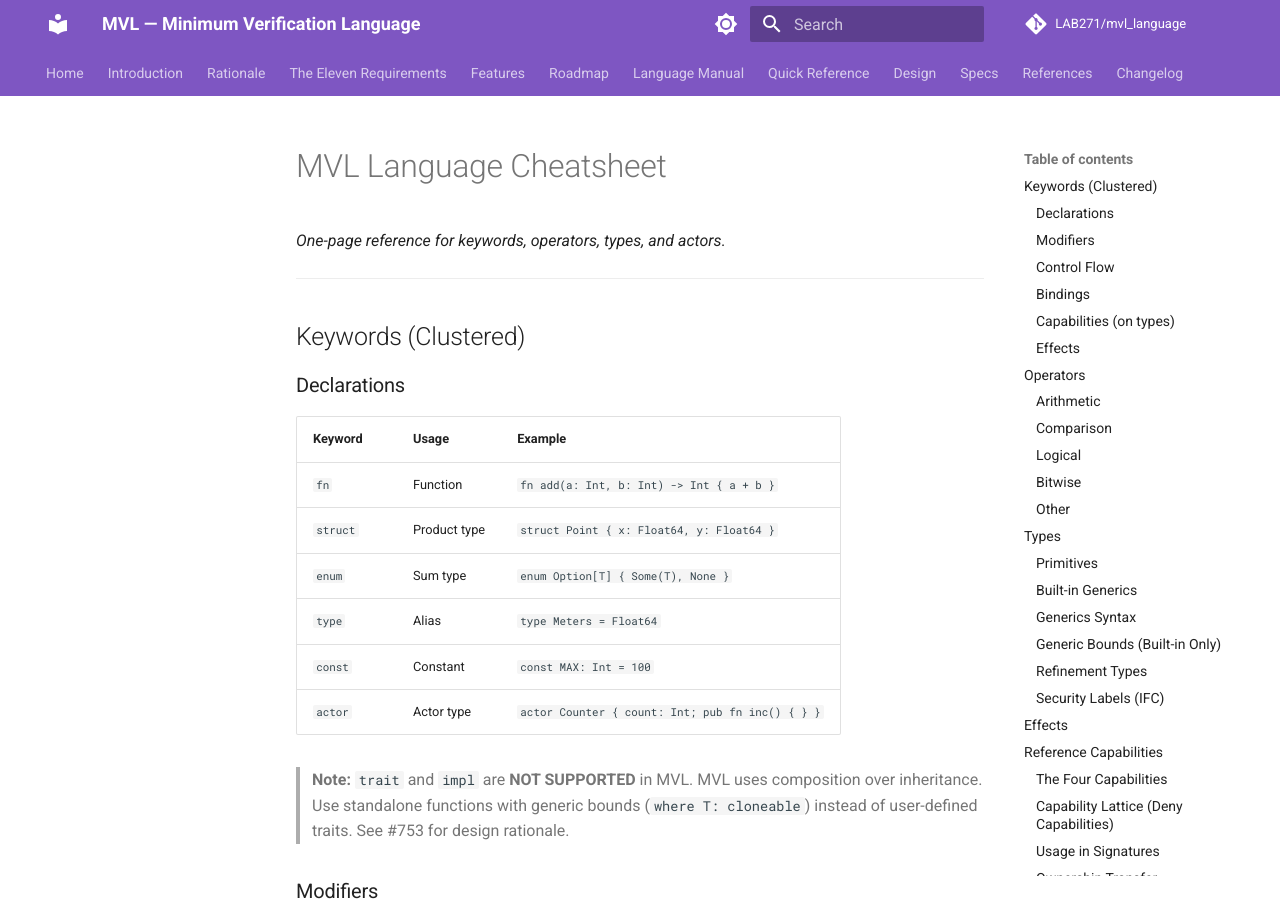
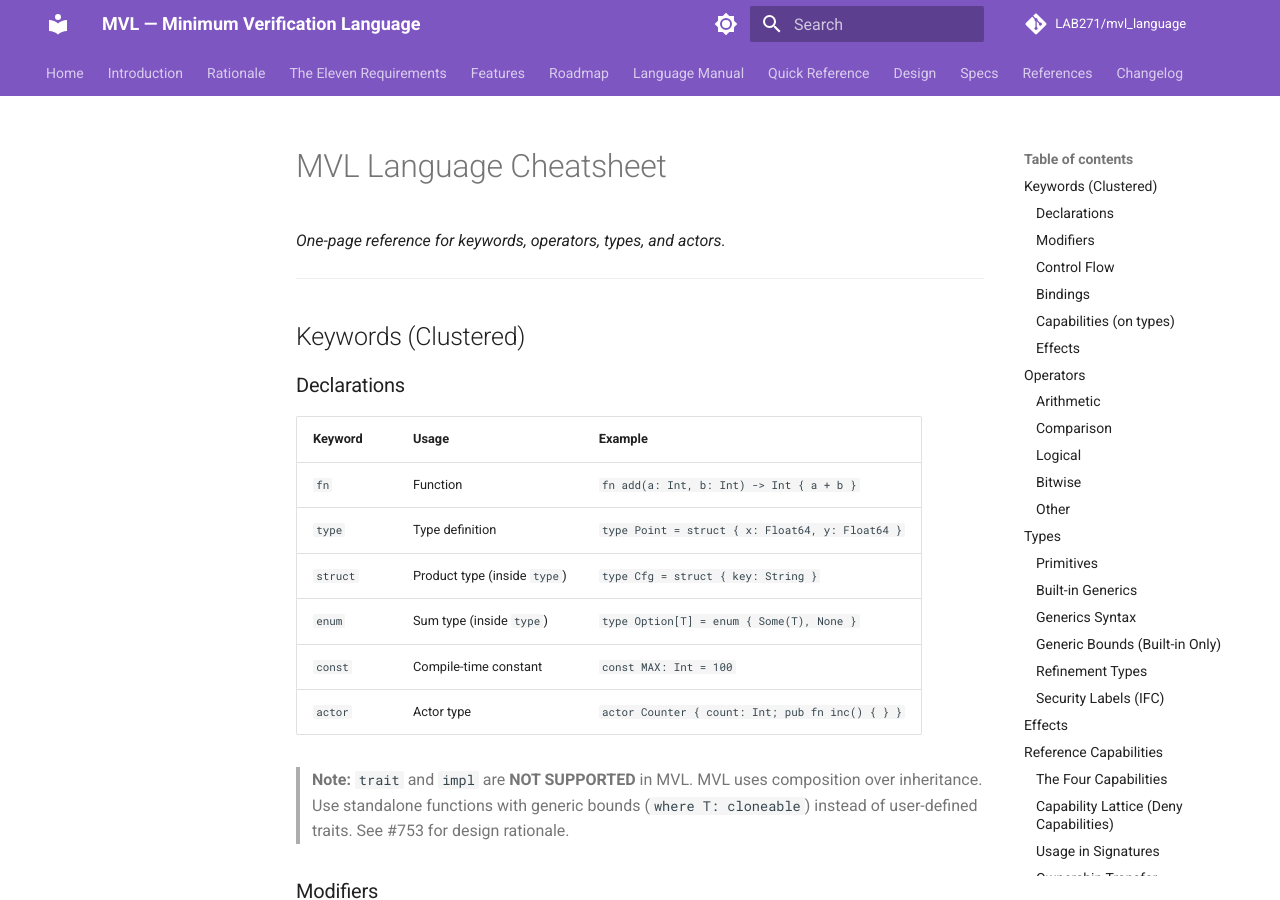
Before and after one commit to mvl-lang/mvl, an MkDocs documentation site: the page built from docs/mvl_cheatsheet.md, in a window 1280 px wide and 900 px high. Built offline with MkDocs 1.6.1 and Material for MkDocs 9.7.7, drawn with Linux system fonts in a browser that asks for light colours; comment, search, counter and statistics services are not loaded.

Commit message:
fix(docs): struct/enum require type keyword prefix
MVL syntax is `type Name = struct { ... }` not bare `struct Name { ... }`.
The `struct` and `enum` keywords appear inside type declarations only.

Co-Authored-By: Claude Opus 4.6 <noreply@anthropic.com>

```diff
--- a/docs/mvl_cheatsheet.md
+++ b/docs/mvl_cheatsheet.md
@@ -10,10 +10,10 @@
 | Keyword | Usage | Example |
 |---------|-------|---------|
 | `fn` | Function | `fn add(a: Int, b: Int) -> Int { a + b }` |
-| `struct` | Product type | `struct Point { x: Float64, y: Float64 }` |
-| `enum` | Sum type | `enum Option[T] { Some(T), None }` |
-| `type` | Alias | `type Meters = Float64` |
-| `const` | Constant | `const MAX: Int = 100` |
+| `type` | Type definition | `type Point = struct { x: Float64, y: Float64 }` |
+| `struct` | Product type (inside `type`) | `type Cfg = struct { key: String }` |
+| `enum` | Sum type (inside `type`) | `type Option[T] = enum { Some(T), None }` |
+| `const` | Compile-time constant | `const MAX: Int = 100` |
 | `actor` | Actor type | `actor Counter { count: Int; pub fn inc() { } }` |
 
 > **Note:** `trait` and `impl` are **NOT SUPPORTED** in MVL.
```
